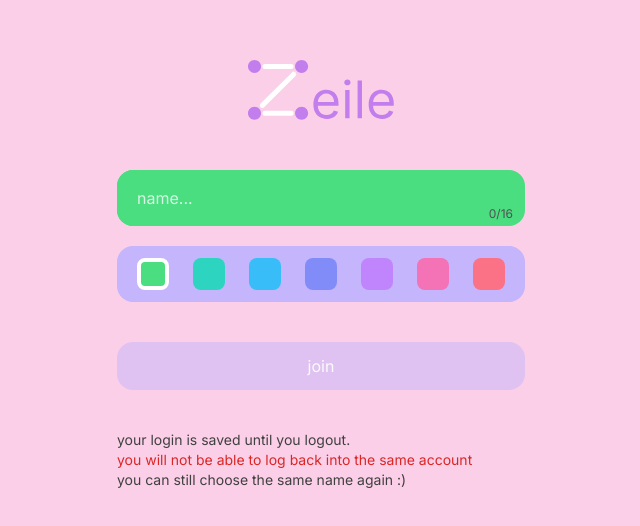
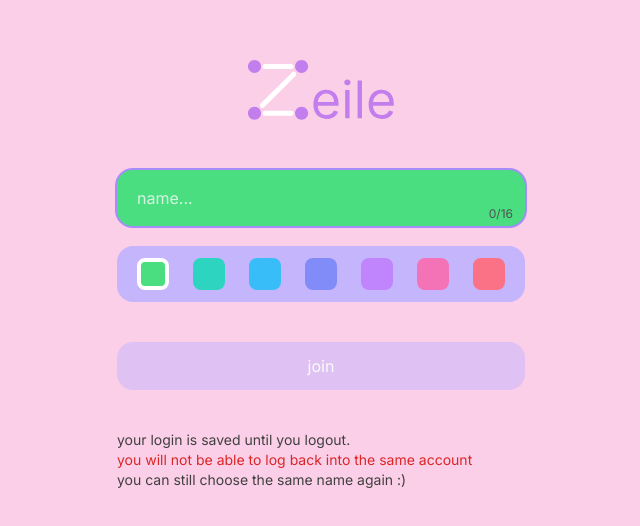
Before and after one commit to finnholland/zeile, a Next.js app: page /login in a window 1280 px wide. Shown: the part 126-652 px from the top of the page, without its empty margins (319-959 px from the left). Built offline with nearby package versions, Linux system fonts and the light colour scheme.

Commit message:
focus ref

```diff
--- a/app/login/page.tsx
+++ b/app/login/page.tsx
@@ -12,15 +12,18 @@ const Login = () => {
   const router = useRouter()
   const [name, setName] = useState('')
   const [colour, setColour] = useState(colours[Math.floor(Math.random() * ((colours.length -1) - 0 + 1)) + 0])
-
+  const inputRef = React.createRef<HTMLInputElement>();
   const colourItem = colours.map((i) => {
     return <button key={i} onClick={() => setColour(i)}
       className={`${i} w-8 h-8 rounded-lg ${i !== colours[colours.length - 1] ? 'mr-6' : ''} ${i === colour ? 'border-4 border-white' : ''}`} />;
   });
 
+  const handleClick = () => {
+    inputRef.current?.focus();
+  };
+
   const joinRoom = async () => {
     let uuid = uuidv4();
-
     localStorage.setItem('user', JSON.stringify({ uid: uuid, name: name, colour: colour }))
     router.push('/chat', { scroll: false })
   }
@@ -29,8 +32,8 @@ const Login = () => {
     <div className='flex flex-col items-center'>
       <Zeile width={150}/>
       <div className='flex-row flex justify-between w-full mt-12'>
-        <div className={`rounded-2xl flex h-14 flex-grow items-end overflow-hidden ${colour} focus-within:border-violet-400 focus-within:ring-violet-400 focus-within:ring-2`}>
-          <input type="text" placeholder='name...' onChange={(e) => setName(e.target.value.replace(/[^\w.\-\ ]/, '_'))} maxLength={MAX_LENGTH} value={name}
+        <div onClick={handleClick} className={`rounded-2xl flex h-14 flex-grow items-end overflow-hidden ${colour} focus-within:border-violet-400 focus-within:ring-violet-400 focus-within:ring-2`}>
+          <input ref={inputRef} type="text" placeholder='name...' autoFocus onChange={(e) => setName(e.target.value.replace(/[^\w.\-]/, '_'))} maxLength={MAX_LENGTH} value={name}
             className={`placeholder:text-neutral-50 placeholder:opacity-80 text-neutral-800 ${colour} flex flex-grow h-full
             pl-5 focus:outline-none`} />
           <span className='text-xs mb-1 mr-3 text-neutral-600'>{name.length}/{MAX_LENGTH - name.length}</span>
--- a/app/page.tsx
+++ b/app/page.tsx
@@ -2,7 +2,6 @@
 
 import { useEffect } from 'react'
 import { useRouter } from 'next/navigation'
-import Link from 'next/link'
 
 export default function Page() {
   const router = useRouter()
@@ -13,5 +12,5 @@ export default function Page() {
     } else {
       router.push('/login', { scroll: false })
     }
-  }, [])
+  })
 }
```
